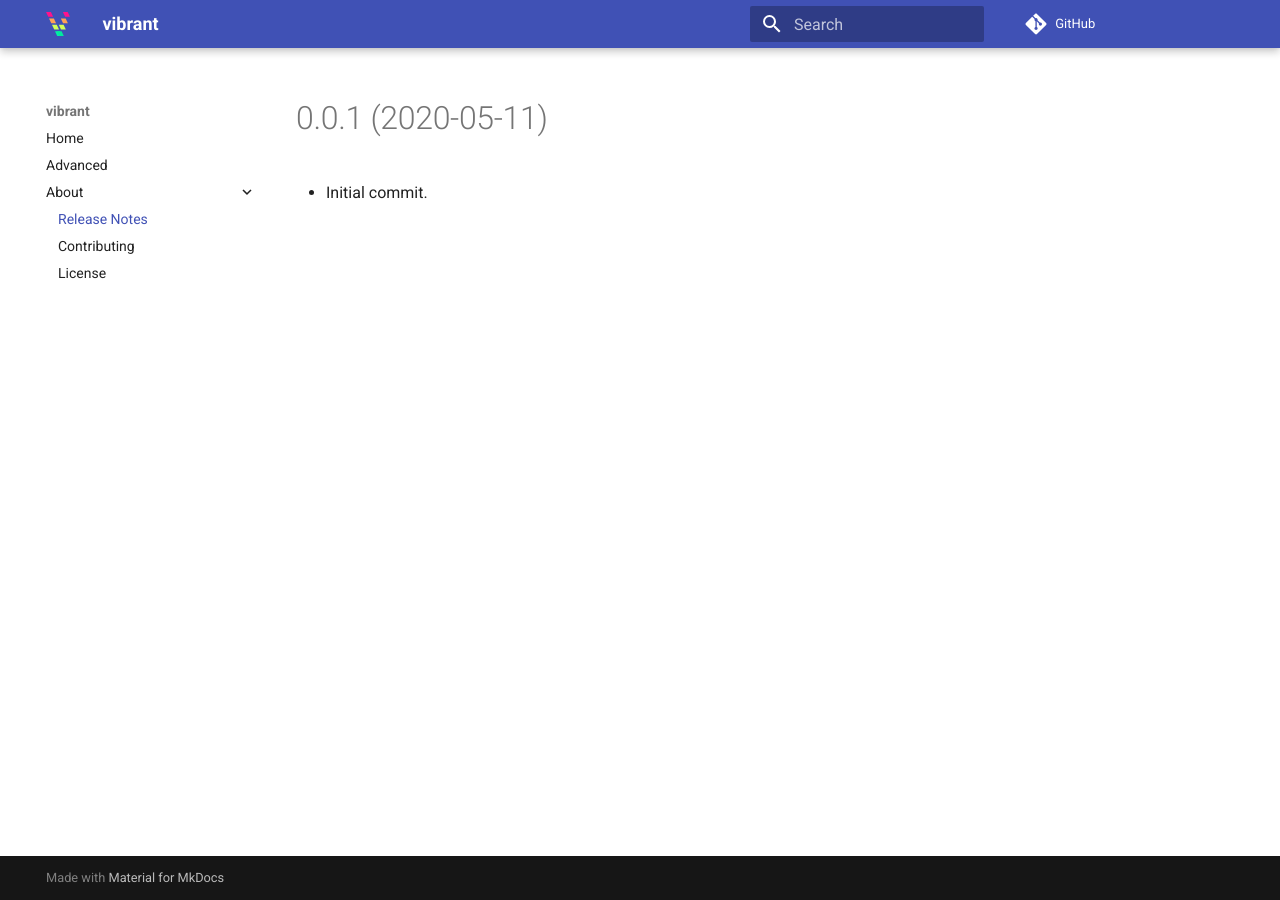
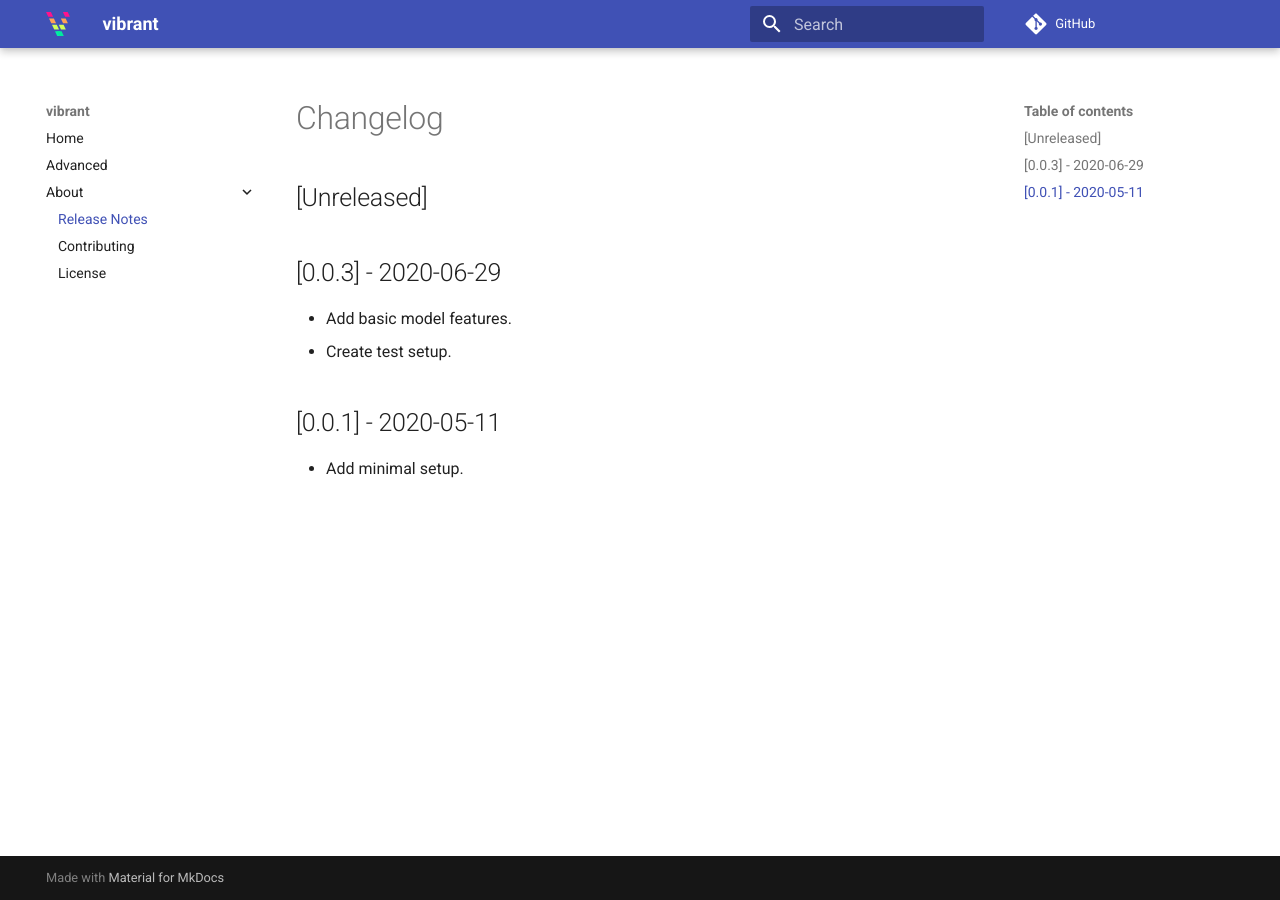
Before and after one commit to gcapu/vibrant, an MkDocs documentation site: the page built from docs/about/changelog.md, in a window 1280 px wide. Built offline with MkDocs 1.6.1 and Material for MkDocs 9.7.7, drawn with Linux system fonts in a browser that asks for light colours; comment, search, counter and statistics services are not loaded.

Commit message:
Update changelog

```diff
--- a/docs/about/changelog.md
+++ b/docs/about/changelog.md
@@ -1,3 +1,12 @@
-# 0.0.1 (2020-05-11)
+# Changelog
 
-- Initial commit.
+## [Unreleased]
+
+## [0.0.3] - 2020-06-29
+
+- Add basic model features.
+- Create test setup.
+
+## [0.0.1] - 2020-05-11
+
+- Add minimal setup.
```
Also changed, not shown: CHANGELOG.md (+11 -2 lines).
